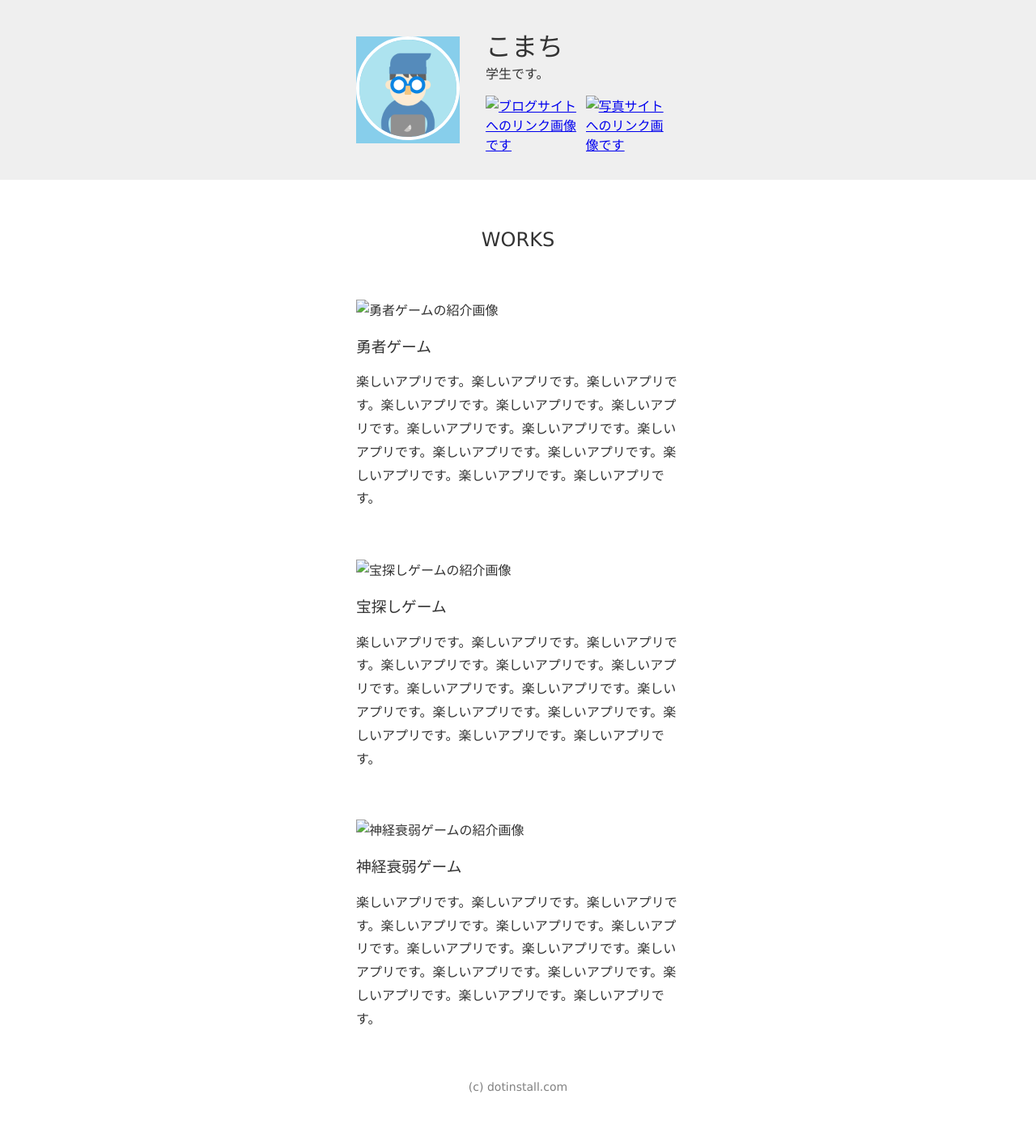
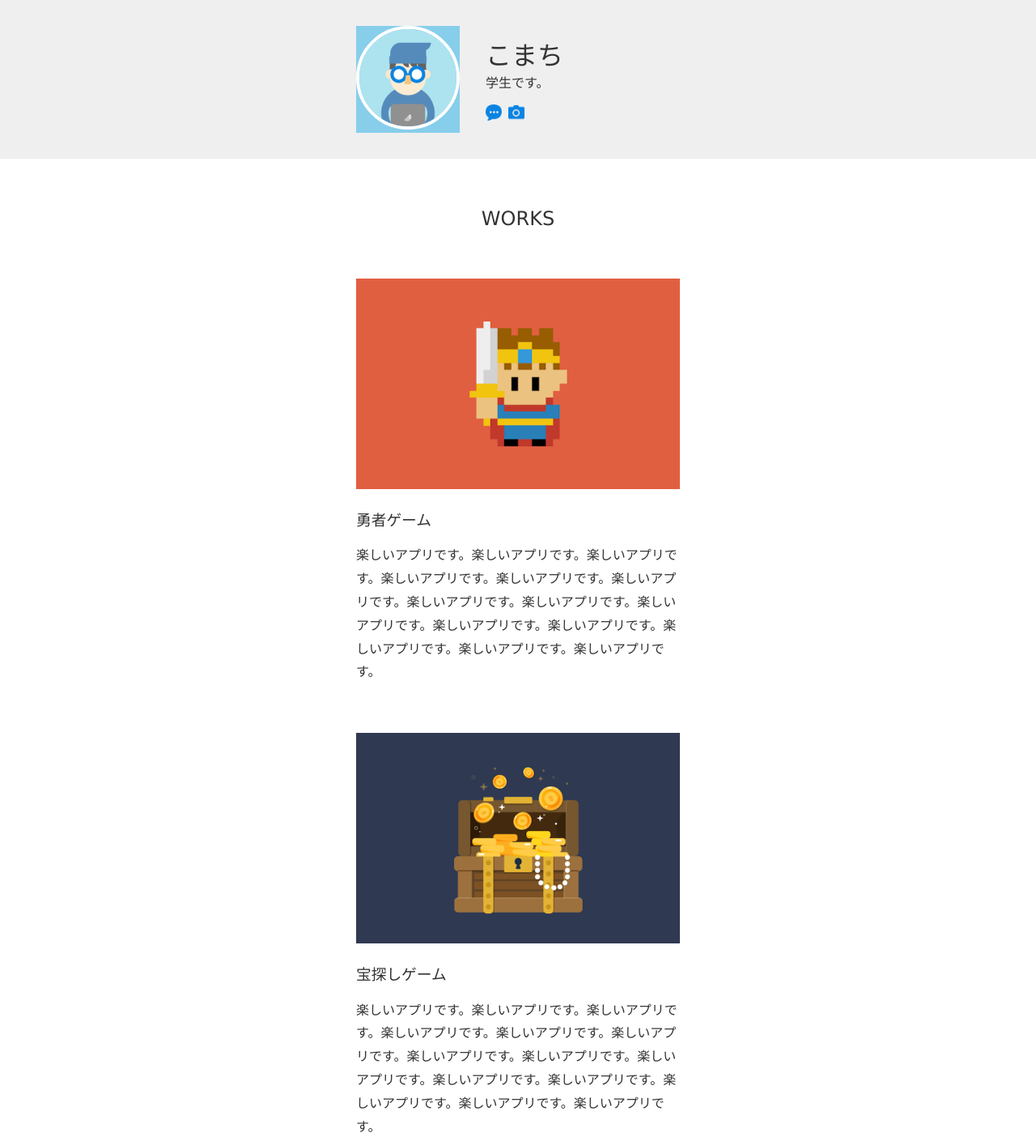
Before and after one commit to skymghky/skymghky.github.io, a plain HTML site: page index.html in a window 1280 px wide. Shown: the top 1409 px of the page at 81% size. Drawn offline with Linux system fonts and the light colour scheme.

Commit message:
Update index.html

```diff
--- a/index.html
+++ b/index.html
@@ -19,12 +19,12 @@
           <ul>
             <li>
               <a href="https://dotinstall.com" target="_blank">
-                <img src="img/blog.png" width="20" height="20" alt="ブログサイトへのリンク画像です">
+                <img src="blog.png" width="20" height="20" alt="ブログサイトへのリンク画像です">
               </a>
             </li>
             <li>
               <a href="https://dotinstall.com" target="_blank">
-                <img src="img/photos.png" width="20" height="20" alt="写真サイトへのリンク画像です">
+                <img src="photos.png" width="20" height="20" alt="写真サイトへのリンク画像です">
               </a>
             </li>
           </ul>
@@ -36,17 +36,17 @@
     <section class="works">
       <h1>WORKS</h1>
       <section>
-        <img src="img/work1.png" width="400" height="260" alt="勇者ゲームの紹介画像">
+        <img src="work1.png" width="400" height="260" alt="勇者ゲームの紹介画像">
         <h1>勇者ゲーム</h1>
         <p>楽しいアプリです。楽しいアプリです。楽しいアプリです。楽しいアプリです。楽しいアプリです。楽しいアプリです。楽しいアプリです。楽しいアプリです。楽しいアプリです。楽しいアプリです。楽しいアプリです。楽しいアプリです。楽しいアプリです。楽しいアプリです。</p>
       </section>
       <section>
-        <img src="img/work2.png" width="400" height="260" alt="宝探しゲームの紹介画像">
+        <img src="work2.png" width="400" height="260" alt="宝探しゲームの紹介画像">
         <h1>宝探しゲーム</h1>
         <p>楽しいアプリです。楽しいアプリです。楽しいアプリです。楽しいアプリです。楽しいアプリです。楽しいアプリです。楽しいアプリです。楽しいアプリです。楽しいアプリです。楽しいアプリです。楽しいアプリです。楽しいアプリです。楽しいアプリです。楽しいアプリです。</p>
       </section>
       <section>
-        <img src="img/work3.png" width="400" height="260" alt="神経衰弱ゲームの紹介画像">
+        <img src="work3.png" width="400" height="260" alt="神経衰弱ゲームの紹介画像">
         <h1>神経衰弱ゲーム</h1>
         <p>楽しいアプリです。楽しいアプリです。楽しいアプリです。楽しいアプリです。楽しいアプリです。楽しいアプリです。楽しいアプリです。楽しいアプリです。楽しいアプリです。楽しいアプリです。楽しいアプリです。楽しいアプリです。楽しいアプリです。楽しいアプリです。</p>
       </section>
```
